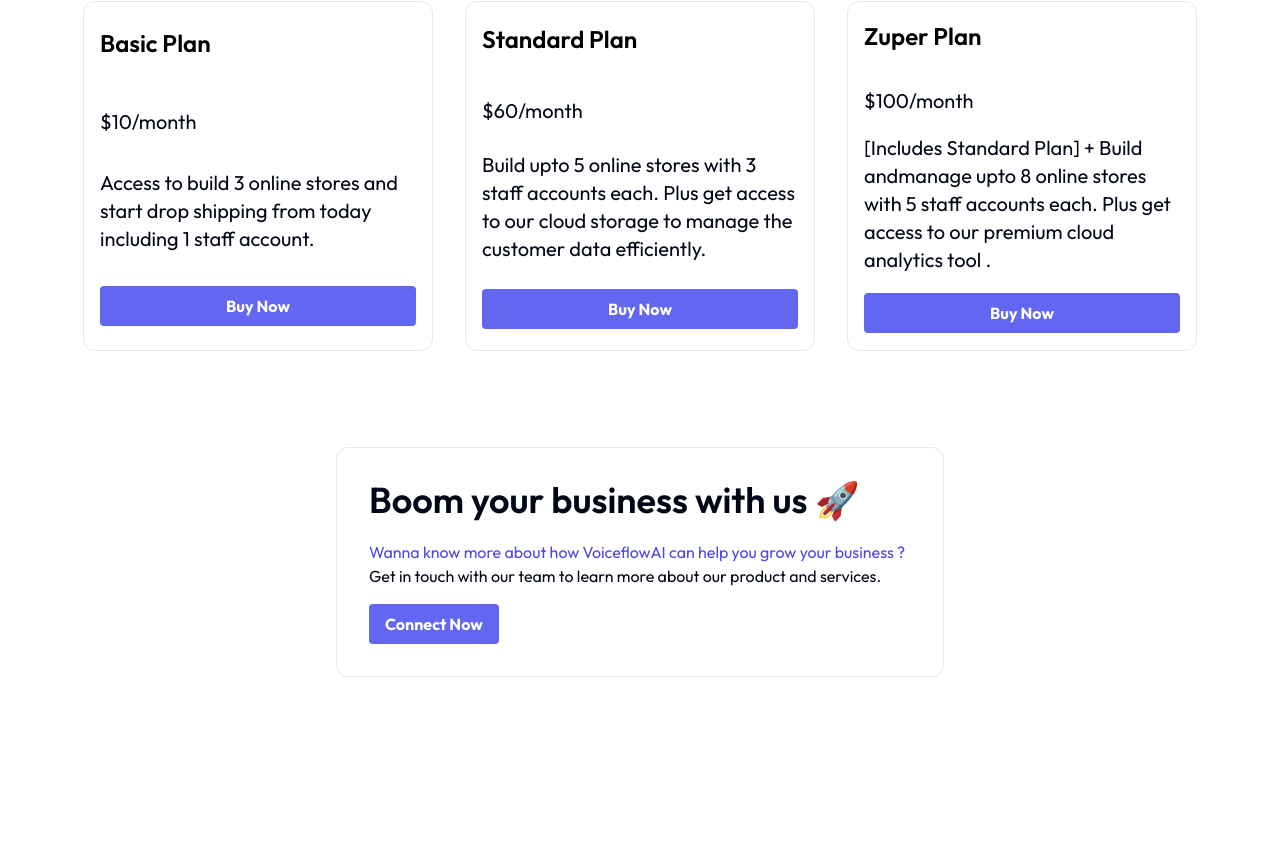
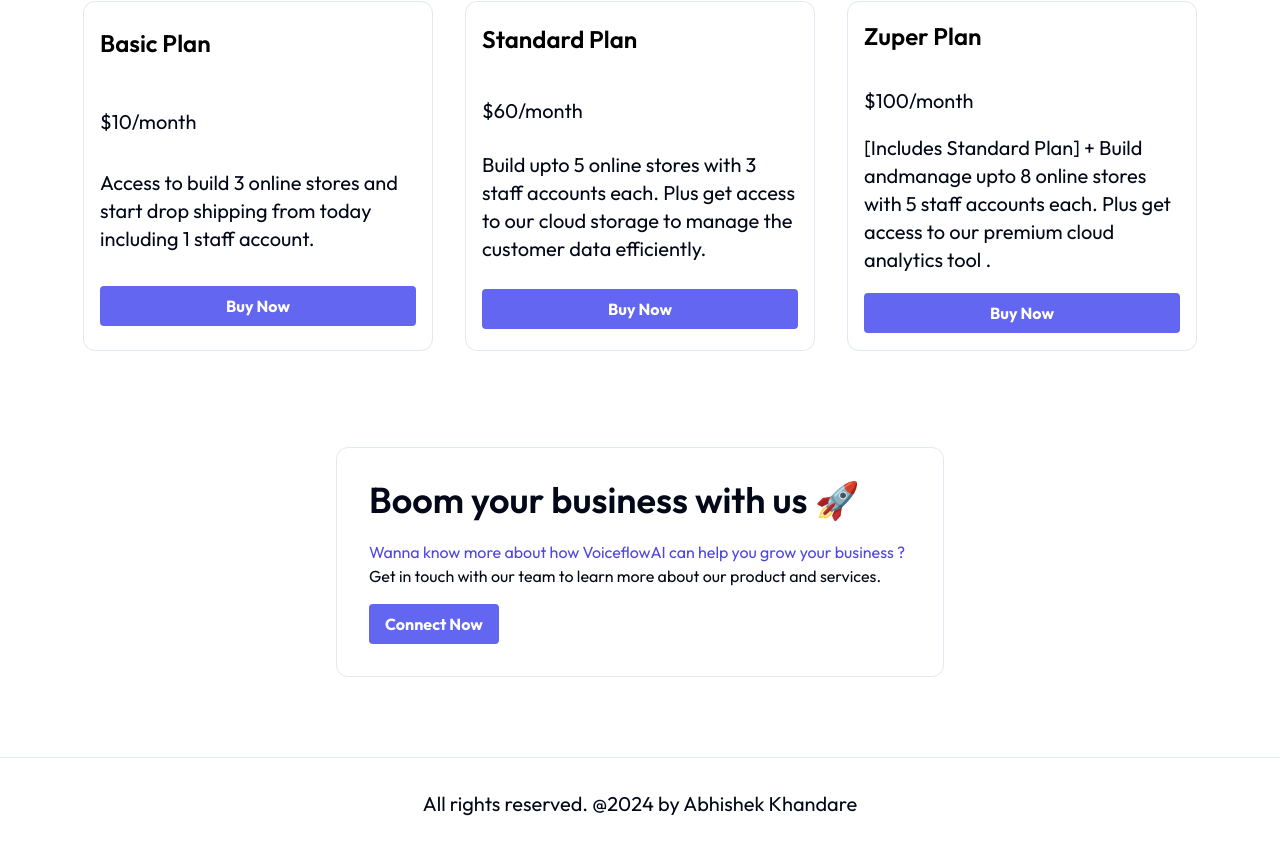
Before and after one commit to Abhishek-M-K/Voiceflow-landing, a Next.js app: page / in a window 1280 px wide. Shown: the part 2772-3622 px from the top of the page. Before the commit the page ends 3529 px from the top, so only its background shows below. Built offline with nearby package versions, Linux system fonts and the light colour scheme.

Commit message:
feat : add footer

```diff
--- /dev/null
+++ b/app/footer/page.tsx
@@ -0,0 +1,22 @@
+const Footer = () => {
+  return (
+    <div
+      className="
+    border-t-[1px]
+    hidden
+    md:block
+
+    "
+    >
+      <div className="flex justify-evenly gap-4 p-4">
+        <div>
+          <div className="flex flex-col p-4 cursor-pointer text-xl">
+            All rights reserved. @2024 by Abhishek Khandare
+          </div>
+        </div>
+      </div>
+    </div>
+  );
+};
+
+export default Footer;
--- a/app/page.tsx
+++ b/app/page.tsx
@@ -5,6 +5,7 @@ import SecondSection from "./second-section/page";
 import ThirdSection from "./third-section/page";
 import Pricing from "./pricing/page";
 import FourthSection from "./fourth-section/page";
+import Footer from "./footer/page";
 
 export default function Home() {
   return (
@@ -16,6 +17,7 @@ export default function Home() {
       <ThirdSection />
       <Pricing />
       <FourthSection />
+      <Footer />
     </div>
   );
 }
```
